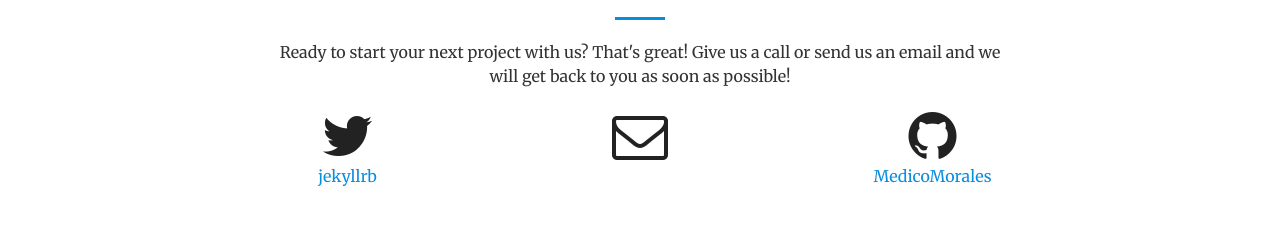
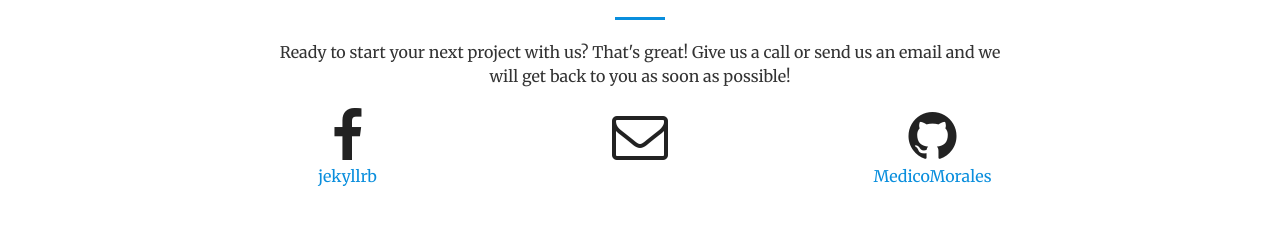
Before and after one commit to MedicoMorales/MedicoMorelos, a Jekyll site: the page built from index.html, in a window 1280 px wide and 900 px high, scrolled down 1933 px. Shown: the part 592-817 px from the top of the window. Built offline with Jekyll 4.4.1, drawn with Linux system fonts in a browser that asks for light colours.

Commit message:
Update contact.html

```diff
--- a/_includes/contact.html
+++ b/_includes/contact.html
@@ -8,7 +8,7 @@
             </div>
         <div class="col-lg-2 col-lg-offset-2 text-center">
             <a href="https://twitter.com/{{ site.twitter_username }}">
-                <i class="fa fa-twitter fa-3x wow bounceIn" data-wow-delay=".1s"></i>
+                <i class="fa fa-facebook fa-3x wow bounceIn" data-wow-delay=".1s"></i>
               <!--  <i class="fab fa-facebook-f fab-3x wow bounceIn" data-wow-delay=".1s"></i>-->
                 <p>{{ site.twitter_username }}</p>
             </a>
```
